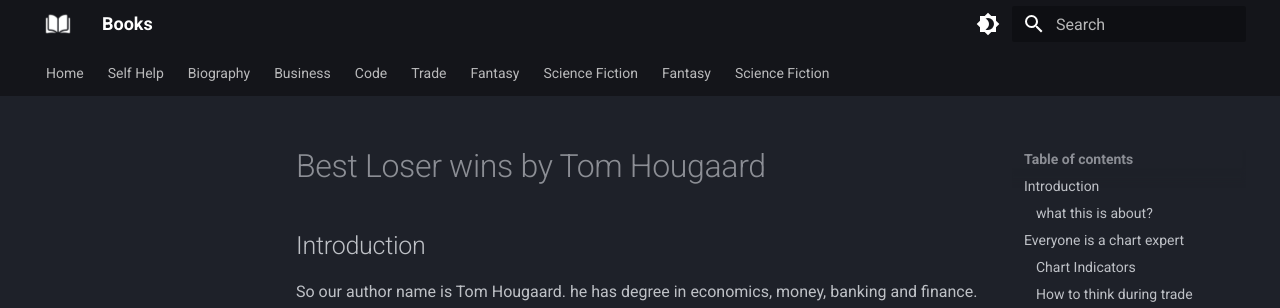
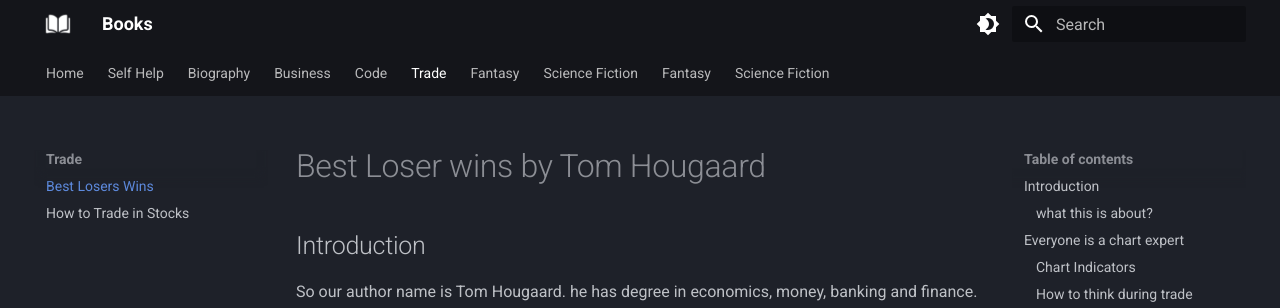
Before and after one commit to vivekkpatel/Books, an MkDocs documentation site: the page built from docs/Trade/Best Losers Wins.md, in a window 1280 px wide. Shown: the top 308 px of the page. Built offline with MkDocs 1.6.1 and Material for MkDocs 9.7.7, drawn with Linux system fonts in a browser that asks for light colours.

Commit message:
Add new book notes for "Best Loser Wins" by Tom Hougaard

```diff
--- a/mkdocs.yml
+++ b/mkdocs.yml
@@ -54,7 +54,7 @@
     - The Markdown Guide: Code/The Markdown Guide.md
     - The Pragamatic Programmer: Code/The Pragamatic Programmer.md
   - Trade:
-    - Best Losers Win: Trade/Best Losers Win.md
+    - Best Losers Wins: Trade/Best Losers Wins.md
     - How to Trade in Stocks: Trade/How to Trade in Stocks.md
   - Fantasy:
     - Blood Over Bright Haven: Fantasy/Blood Over Bright Haven.md
```
Also changed, not shown: docs/Trade/Best Losers Wins.md (renamed from docs/Trade/Best Loser wins.md).
